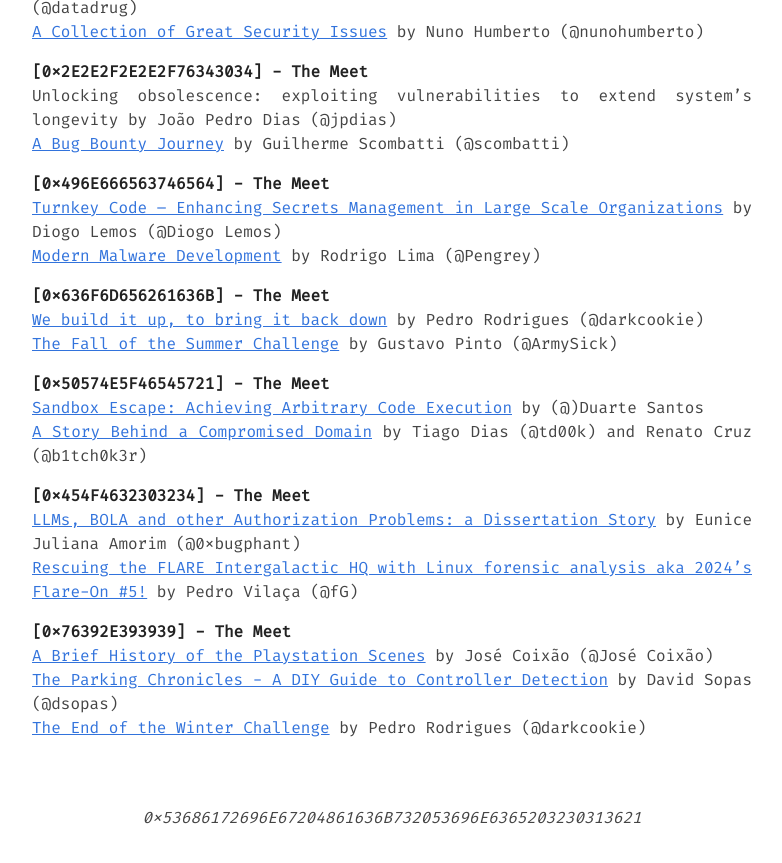
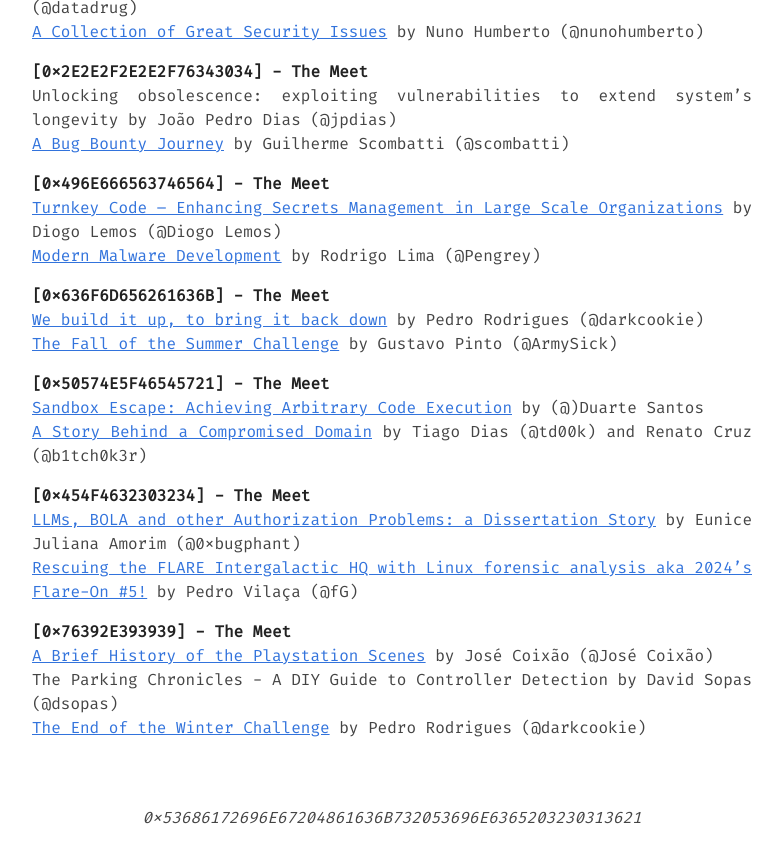
Before and after one commit to 0xOPOSEC/0xOPOSEC.github.io, a Jekyll site: the page built from talks.md, in a window 1280 px wide and 900 px high, scrolled down 8276 px. Shown: the top 863 px of the window, without its empty margins (248-1030 px from the left). Built offline with Jekyll 4.4.1, drawn with Linux system fonts in a browser that asks for light colours.

Commit message:
Remove link for not pusblished slides

```diff
--- a/talks.md
+++ b/talks.md
@@ -357,5 +357,5 @@ Unlocking obsolescence: exploiting vulnerabilities to extend system's longevity
 
 **\[0x76392E393939\] - The Meet**
 [A Brief History of the Playstation Scenes](https://www.dropbox.com/scl/fi/becx4lrihdlad22vyq55g/A-Brief-History-of-the-Playstation-Scenes-by-Jos-Coix-o-Jos-Coix-o.pdf?rlkey=e1vbdp8d7jscqx16uceblwcls&st=qv6v4m7e&dl=1) by José Coixão (@José Coixão)
-[The Parking Chronicles - A DIY Guide to Controller Detection](#) by David Sopas (@dsopas)
+The Parking Chronicles - A DIY Guide to Controller Detection by David Sopas (@dsopas)
 [The End of the Winter Challenge](https://www.dropbox.com/scl/fi/3zmbi5lu3rmmk8aq8pt2z/The-End-of-the-Winter-Challenge-by-Pedro-Rodrigues-darkcookie.pdf?rlkey=ahsn4y4xnrraf7gci4k48wt6e&st=3bevwo3s&dl=1) by Pedro Rodrigues (@darkcookie)
```
